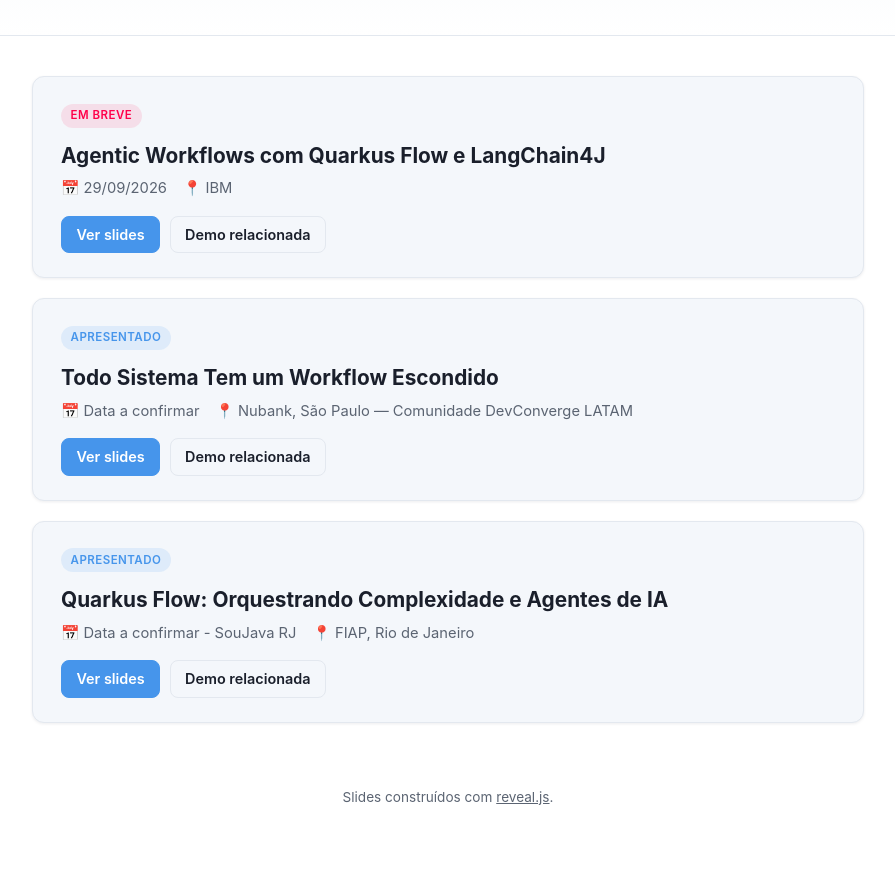
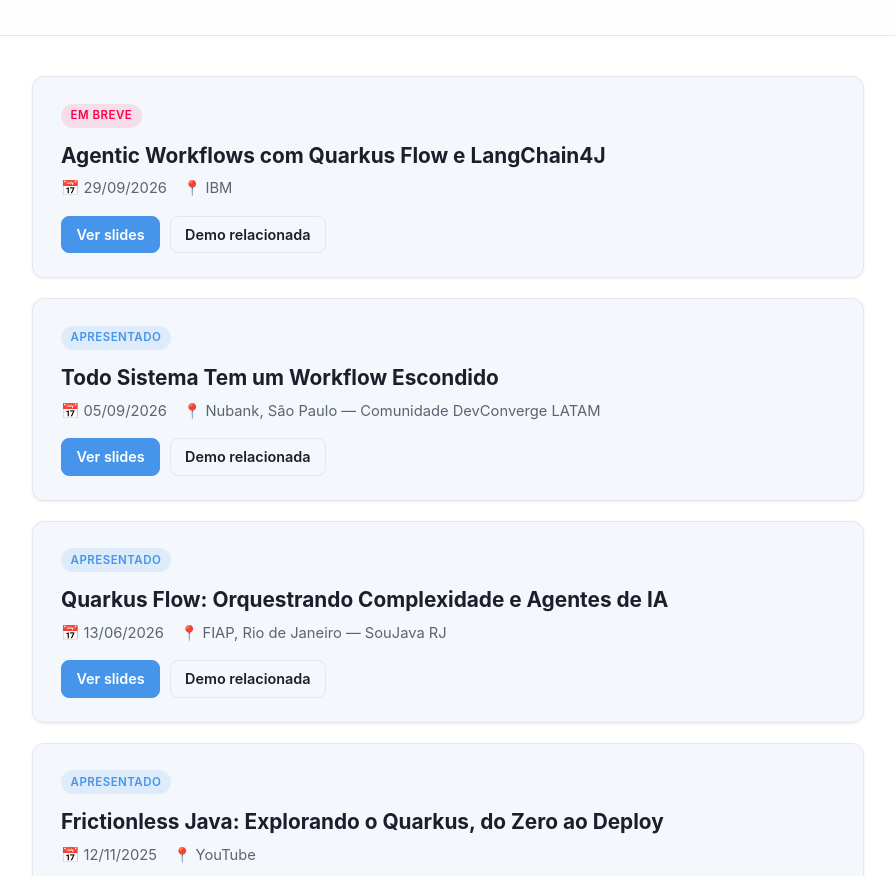
Before and after one commit to mcruzdev/talks, a website: page index.html in a window 1280 px wide. Shown: the part 143-1019 px from the top of the page, without its empty margins (192-1087 px from the left). Before the commit the page ends 998 px from the top, so only its background shows below. Drawn offline with Linux system fonts and the light colour scheme.

Commit message:
Move talk metadata into data/talks.json, add YouTube icon, and rebrand header

```diff
--- /dev/null
+++ b/data/talks.json
@@ -0,0 +1,31 @@
+[
+	{
+		"title": "Agentic Workflows com Quarkus Flow e LangChain4J",
+		"date": "2026-09-29",
+		"location": "IBM",
+		"slides": "slides/agentic-workflows-com-quarkus-flow-e-langchain4j.html",
+		"demo": "https://github.com/omatheusmesmo/incident-response-sre"
+	},
+	{
+		"title": "Todo Sistema Tem um Workflow Escondido",
+		"date": "2026-09-05",
+		"location": "Nubank, São Paulo — Comunidade DevConverge LATAM",
+		"slides": "slides/todo-sistema-tem-um-workflow-escodido.html",
+		"demo": "https://github.com/mcruzdev/agentic-ai-durable"
+	},
+	{
+		"title": "Quarkus Flow: Orquestrando Complexidade e Agentes de IA",
+		"date": "2026-06-13",
+		"location": "FIAP, Rio de Janeiro — SouJava RJ",
+		"slides": "slides/quarkus-flow-orquestrando-complexidade-e-agentes-de-ia.html",
+		"demo": "https://github.com/mcruzdev/agentic-ai-durable"
+	},
+	{
+		"title": "Frictionless Java: Explorando o Quarkus, do Zero ao Deploy",
+		"date": "2025-11-12",
+		"location": "YouTube",
+		"video": "https://www.youtube.com/watch?v=oGZuz5vPtww",
+		"slides": "https://docs.google.com/presentation/d/1knsya04GK1v5-e3DsGWvhA_BVgnGPVzp/edit?usp=sharing&ouid=100051499153284596370&rtpof=true&sd=true",
+		"demo": "https://github.com/mcruzdev/frictionless-java-jugbrazil"
+	}
+]
--- a/index.html
+++ b/index.html
@@ -4,7 +4,7 @@
 <head>
 	<meta charset="utf-8" />
 	<meta name="viewport" content="width=device-width, initial-scale=1.0" />
-	<title>Talks and Demos</title>
+	<title>Matheus Cruz Talks</title>
 	<style>
 		:root {
 			--quarkus-blue: #4695eb;
@@ -74,6 +74,11 @@
 			display: flex;
 			flex-direction: column;
 			gap: 1.25rem;
+		}
+
+		.talks-status {
+			color: var(--text-muted);
+			text-align: center;
 		}
 
 		.talk {
@@ -176,59 +181,82 @@
 
 <body>
 	<header>
-		<h1>Talks and <span>Demos</span></h1>
+		<h1>Matheus Cruz <span>{Talks}</span></h1>
 		<p>Slides e projetos de demonstração apresentados em comunidades e eventos.</p>
 	</header>
 
 	<main>
-		<div class="talks">
-			<article class="talk">
-				<span class="talk-badge upcoming">Em breve</span>
-				<h2>Agentic Workflows com Quarkus Flow e LangChain4J</h2>
-				<div class="meta">
-					<span>📅 29/09/2026</span>
-					<span>📍 IBM</span>
-				</div>
-				<div class="links">
-					<a class="primary" href="slides/agentic-workflows-com-quarkus-flow-e-langchain4j.html">Ver slides</a>
-					<a href="https://github.com/omatheusmesmo/incident-response-sre" target="_blank" rel="noopener">Demo
-						relacionada</a>
-				</div>
-			</article>
-
-			<article class="talk">
-				<span class="talk-badge past">Apresentado</span>
-				<h2>Todo Sistema Tem um Workflow Escondido</h2>
-				<div class="meta">
-					<span>📅 Data a confirmar</span>
-					<span>📍 Nubank, São Paulo — Comunidade DevConverge LATAM</span>
-				</div>
-				<div class="links">
-					<a class="primary" href="slides/todo-sistema-tem-um-workflow-escodido.html">Ver slides</a>
-					<a href="https://github.com/mcruzdev/agentic-ai-durable" target="_blank" rel="noopener">Demo
-						relacionada</a>
-				</div>
-			</article>
-
-			<article class="talk">
-				<span class="talk-badge past">Apresentado</span>
-				<h2>Quarkus Flow: Orquestrando Complexidade e Agentes de IA</h2>
-				<div class="meta">
-					<span>📅 Data a confirmar - SouJava RJ</span>
-					<span>📍 FIAP, Rio de Janeiro</span>
-				</div>
-				<div class="links">
-					<a class="primary" href="slides/quarkus-flow-orquestrando-complexidade-e-agentes-de-ia.html">Ver slides</a>
-					<a href="https://github.com/mcruzdev/agentic-ai-durable" target="_blank" rel="noopener">Demo
-						relacionada</a>
-				</div>
-			</article>
+		<div class="talks" id="talks">
+			<p class="talks-status">Carregando talks…</p>
 		</div>
 	</main>
 
-	<footer>
-		Slides construídos com <a href="https://revealjs.com" target="_blank" rel="noopener">reveal.js</a>.
-	</footer>
+	<script>
+		function formatDate(isoDate) {
+			const [year, month, day] = isoDate.split("-");
+			return `${day}/${month}/${year}`;
+		}
+
+		function escapeHtml(str) {
+			return str.replace(/[&<>"']/g, (c) => ({
+				"&": "&amp;", "<": "&lt;", ">": "&gt;", '"': "&quot;", "'": "&#39;",
+			}[c]));
+		}
+
+		const YOUTUBE_ICON = '<svg class="icon-youtube" width="18" height="13" viewBox="0 0 24 24" aria-hidden="true">'
+			+ '<path fill="#FF0000" d="M23.498 6.186a2.999 2.999 0 0 0-2.112-2.136C19.505 3.5 12 3.5 12 3.5s-7.505 0-9.386.55A2.999 2.999 0 0 0 .502 6.186 31.3 31.3 0 0 0 0 12a31.3 31.3 0 0 0 .502 5.814 2.999 2.999 0 0 0 2.112 2.136C4.495 20.5 12 20.5 12 20.5s7.505 0 9.386-.55a2.999 2.999 0 0 0 2.112-2.136A31.3 31.3 0 0 0 24 12a31.3 31.3 0 0 0-.502-5.814z" />'
+			+ '<path fill="#fff" d="M9.75 15.02 15.5 12 9.75 8.98v6.04z" />'
+			+ '</svg>';
+
+		function talkCard(talk, isUpcoming) {
+			const links = [];
+			if (talk.video) links.push({ href: talk.video, label: "Assistir no YouTube", primary: true, icon: YOUTUBE_ICON });
+			if (talk.slides) links.push({ href: talk.slides, label: "Ver slides", primary: !talk.video });
+			if (talk.demo) links.push({ href: talk.demo, label: "Demo relacionada", primary: false });
+
+			const linksHtml = links
+				.map((link) => {
+					const external = /^https?:\/\//.test(link.href);
+					const attrs = external ? ' target="_blank" rel="noopener"' : "";
+					const cls = link.primary ? ' class="primary"' : "";
+					const icon = link.icon || "";
+					return `<a${cls} href="${escapeHtml(link.href)}"${attrs}>${icon}${escapeHtml(link.label)}</a>`;
+				})
+				.join("\n\t\t\t\t\t");
+
+			return `
+				<article class="talk">
+					<span class="talk-badge ${isUpcoming ? "upcoming" : "past"}">${isUpcoming ? "Em breve" : "Apresentado"}</span>
+					<h2>${escapeHtml(talk.title)}</h2>
+					<div class="meta">
+						<span>📅 ${formatDate(talk.date)}</span>
+						<span>📍 ${escapeHtml(talk.location)}</span>
+					</div>
+					<div class="links">
+						${linksHtml}
+					</div>
+				</article>`;
+		}
+
+		fetch("data/talks.json")
+			.then((res) => res.json())
+			.then((talks) => {
+				const today = new Date().toISOString().slice(0, 10);
+				const upcoming = talks.filter((t) => t.date >= today).sort((a, b) => a.date.localeCompare(b.date));
+				const past = talks.filter((t) => t.date < today).sort((a, b) => b.date.localeCompare(a.date));
+
+				const html = [
+					...upcoming.map((t) => talkCard(t, true)),
+					...past.map((t) => talkCard(t, false)),
+				].join("\n");
+
+				document.getElementById("talks").innerHTML = html;
+			})
+			.catch((err) => {
+				document.getElementById("talks").innerHTML = '<p class="talks-status">Não foi possível carregar as talks.</p>';
+				console.error(err);
+			});
+	</script>
 </body>
 
 </html>
```
